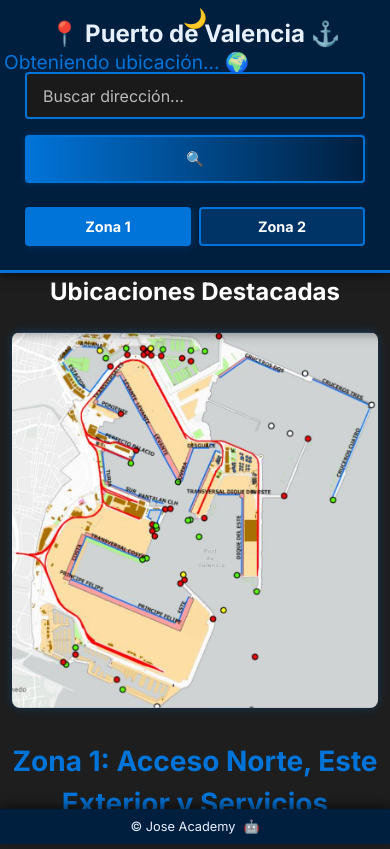
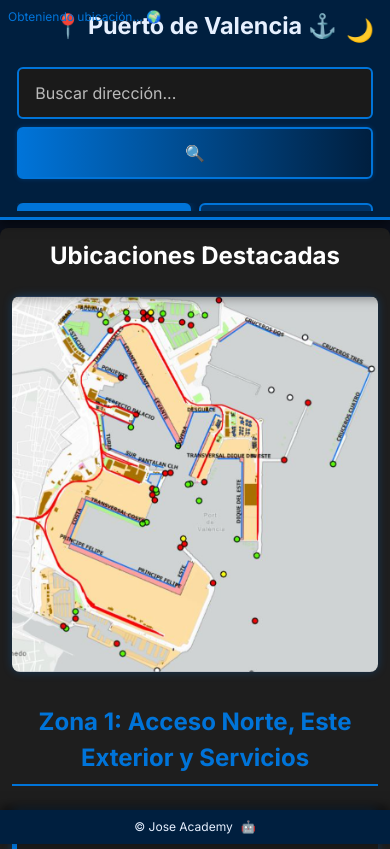
Before and after one commit to Luth0r76/puerto, a plain HTML site: page index.html in a window 390 px wide. Shown: the top 849 px of the page. Drawn offline with nearby package versions, Linux system fonts and the light colour scheme.

Commit message:
Add files via upload

```diff
--- a/css/styles.css
+++ b/css/styles.css
@@ -21,20 +21,21 @@
     --clear-button-color: #bbb;
     --clear-button-hover-color: #e6f0ff;
     --geolocation-status-color: #0074D9;
-    --zone-button-bg: #003366; /* Darker blue for inactive zone buttons */
-    --zone-button-active-bg: #0074D9; /* Brighter blue for active zone button */
+    --zone-button-bg: #003366;
+    --zone-button-active-bg: #0074D9;
+    --header-height: 180px; /* Variable for header height */
 }
 
 /* Day Mode Colors */
 body.day-mode {
-    --bg-color: #f0f4f8; /* Light blue-gray */
-    --text-color: #1a1a1a; /* Dark text */
-    --header-bg: #60a5fa; /* Lighter blue */
+    --bg-color: #f0f4f8;
+    --text-color: #1a1a1a;
+    --header-bg: #60a5fa;
     --header-border: #3b82f6;
-    --container-bg: #f8fafc; /* Light gray */
-    --location-item-bg: #edf2f7; /* Slightly darker light gray */
+    --container-bg: #f8fafc;
+    --location-item-bg: #edf2f7;
     --location-item-border: #3b82f6;
-    --location-text-color: #4a5568; /* Darker gray for description */
+    --location-text-color: #4a5568;
     --button-gradient-start: #3b82f6;
     --button-gradient-end: #2563eb;
     --button-border-color: #3b82f6;
@@ -47,8 +48,8 @@ body.day-mode {
     --clear-button-color: #4a5568;
     --clear-button-hover-color: #1a1a1a;
     --geolocation-status-color: #2563eb;
-    --zone-button-bg: #93c5fd; /* Light blue for inactive zone buttons */
-    --zone-button-active-bg: #3b82f6; /* Brighter blue for active zone button */
+    --zone-button-bg: #93c5fd;
+    --zone-button-active-bg: #3b82f6;
 }
 
 /* Global styles */
@@ -59,7 +60,7 @@ body.day-mode {
 }
 
 body {
-    font-family: 'Inter', sans-serif;
+    font-family: 'Inter', -apple-system, BlinkMacSystemFont, 'Segoe UI', 'Roboto', sans-serif;
     line-height: 1.6;
     background-color: var(--bg-color);
     color: var(--text-color);
@@ -68,10 +69,10 @@ body {
     align-items: center;
     justify-content: flex-start;
     min-height: 100vh;
-    padding-bottom: 4rem; /* Add padding for the fixed footer */
-    /* Base padding-top for larger screens, adjusted in media queries */
-    padding-top: 10rem;
-    transition: background-color 0.3s ease, color 0.3s ease; /* Smooth theme transition */
+    padding-bottom: 4rem;
+    padding-top: var(--header-height);
+    transition: background-color 0.3s ease, color 0.3s ease;
+    overflow-x: hidden; /* Prevent horizontal scrolling */
 }
 
 /* Header styling */
@@ -87,43 +88,49 @@ header {
     flex-direction: column;
     align-items: center;
     gap: 1rem;
-    position: fixed; /* Make header fixed */
+    position: fixed;
     top: 0;
     left: 0;
-    z-index: 1000; /* Ensure it stays on top */
+    z-index: 1000;
     transition: background-color 0.3s ease, border-color 0.3s ease, color 0.3s ease;
+    height: var(--header-height);
 }
 
 header h1 {
-    font-size: 2rem;
+    font-size: clamp(1.5rem, 4vw, 2rem); /* Responsive font size */
     margin-bottom: 0.5rem;
     font-weight: bold;
+    text-align: center;
+    word-wrap: break-word;
 }
 
 .search-bar-container {
     display: flex;
     gap: 0.5rem;
-    width: 90%;
+    width: 95%;
     max-width: 400px;
     position: relative;
 }
 
-.search-input-wrapper { /* New wrapper for input and clear button */
+.search-input-wrapper {
     position: relative;
     flex-grow: 1;
 }
 
 .search-input {
-    width: 100%; /* Take full width of its wrapper */
-    padding: 0.6rem 1rem;
-    padding-right: 2.5rem; /* Space for clear button */
-    border-radius: 0.25rem;
+    width: 100%;
+    padding: 0.75rem 1rem;
+    padding-right: 2.5rem;
+    border-radius: 0.375rem;
     border: 2px solid var(--button-border-color);
-    background-color: var(--location-item-bg); /* Use location item bg for input */
+    background-color: var(--location-item-bg);
     color: var(--text-color);
     font-size: 1rem;
     outline: none;
     transition: background-color 0.3s ease, border-color 0.3s ease, color 0.3s ease;
+    -webkit-appearance: none; /* Remove iOS styling */
+    -moz-appearance: none;
+    appearance: none;
 }
 
 .search-input::placeholder {
@@ -134,15 +141,19 @@ header h1 {
     background: linear-gradient(90deg, var(--button-gradient-start), var(--button-gradient-end));
     border: 2px solid var(--button-border-color);
     color: white;
-    padding: 0.6rem 1rem;
-    border-radius: 0.25rem;
+    padding: 0.75rem 1rem;
+    border-radius: 0.375rem;
     font-weight: bold;
     transition: all 0.3s ease;
     cursor: pointer;
     box-shadow: 0 0 5px var(--button-shadow-color);
+    white-space: nowrap;
+    min-width: 70px;
+    -webkit-tap-highlight-color: transparent; /* Remove tap highlight */
 }
 
-.search-button:hover {
+.search-button:hover,
+.search-button:active {
     background: linear-gradient(90deg, var(--button-hover-gradient-start), var(--button-hover-gradient-end));
     box-shadow: 0 0 10px var(--button-hover-shadow-color);
     transform: translateY(-1px);
@@ -150,7 +161,7 @@ header h1 {
 
 .clear-search-button {
     position: absolute;
-    right: 0.5rem; /* Position inside the input field */
+    right: 0.5rem;
     top: 50%;
     transform: translateY(-50%);
     background: none;
@@ -158,28 +169,39 @@ header h1 {
     color: var(--clear-button-color);
     font-size: 1.2rem;
     cursor: pointer;
-    padding: 0 0.2rem; /* Smaller padding for a tighter fit */
-    display: none; /* Hidden by default */
+    padding: 0.25rem;
+    display: none;
     transition: color 0.3s ease;
+    -webkit-tap-highlight-color: transparent;
+    min-width: 24px;
+    min-height: 24px;
 }
 
-.clear-search-button:hover {
+.clear-search-button:hover,
+.clear-search-button:active {
     color: var(--clear-button-hover-color);
 }
 
 .theme-toggle-button {
     background: none;
     border: none;
-    font-size: 1.8rem; /* Larger emoji */
+    font-size: 1.8rem;
     cursor: pointer;
-    color: var(--text-color); /* Use text color for emoji */
+    color: var(--text-color);
     position: absolute;
     right: 1rem;
     top: 1rem;
     transition: transform 0.3s ease, color 0.3s ease;
+    -webkit-tap-highlight-color: transparent;
+    min-width: 44px;
+    min-height: 44px;
+    display: flex;
+    align-items: center;
+    justify-content: center;
 }
 
-.theme-toggle-button:hover {
+.theme-toggle-button:hover,
+.theme-toggle-button:active {
     transform: scale(1.1);
 }
 
@@ -192,27 +214,34 @@ header h1 {
     display: flex;
     align-items: center;
     gap: 0.3rem;
+    max-width: calc(100% - 6rem);
+    word-wrap: break-word;
 }
 
 .zone-selector-container {
     display: flex;
     gap: 0.5rem;
-    margin-top: 0.5rem; /* Space below search bar */
-    width: 90%;
+    margin-top: 0.5rem;
+    width: 95%;
     max-width: 400px;
     justify-content: center;
+    flex-wrap: wrap;
 }
 
 .zone-button {
     background-color: var(--zone-button-bg);
     color: white;
     padding: 0.5rem 1rem;
-    border-radius: 0.25rem;
+    border-radius: 0.375rem;
     font-weight: bold;
     cursor: pointer;
     border: 2px solid var(--header-border);
     transition: background-color 0.3s ease, border-color 0.3s ease;
-    flex: 1; /* Make buttons take equal width */
+    flex: 1;
+    min-width: 80px;
+    -webkit-tap-highlight-color: transparent;
+    text-align: center;
+    white-space: nowrap;
 }
 
 .zone-button.active {
@@ -220,8 +249,9 @@ header h1 {
     box-shadow: 0 0 8px var(--button-shadow-color);
 }
 
-.zone-button:hover:not(.active) {
-    filter: brightness(1.2); /* Slightly brighter on hover if not active */
+.zone-button:hover:not(.active),
+.zone-button:active:not(.active) {
+    filter: brightness(1.2);
 }
 
 .container {
@@ -242,18 +272,17 @@ header h1 {
     height: auto;
     object-fit: cover;
     margin-bottom: 1.5rem;
-    box-shadow: 0 0 10px var(--button-shadow-color); /* Use button shadow color */
+    box-shadow: 0 0 10px var(--button-shadow-color);
     transition: box-shadow 0.3s ease;
 }
 
-/* Styling for individual location items */
 .location-item {
     background-color: var(--location-item-bg);
     border-left: 5px solid var(--location-item-border);
     box-shadow: 0 0 10px var(--button-shadow-color);
     padding: 1rem;
     margin-bottom: 1rem;
-    border-radius: 0.25rem;
+    border-radius: 0.375rem;
     text-align: left;
     transition: background-color 0.3s ease, border-color 0.3s ease, box-shadow 0.3s ease;
 }
@@ -262,15 +291,16 @@ header h1 {
     font-size: 1.25rem;
     color: var(--text-color);
     margin-bottom: 0.5rem;
+    word-wrap: break-word;
 }
 
 .location-item p {
     font-size: 0.9rem;
     color: var(--location-text-color);
     margin-bottom: 1rem;
+    word-wrap: break-word;
 }
 
-/* Button styling */
 .button-styled {
     display: block;
     width: 100%;
@@ -281,21 +311,27 @@ header h1 {
     color: white;
     text-decoration: none;
     padding: 0.8rem;
-    border-radius: 0.25rem;
+    border-radius: 0.375rem;
     font-weight: bold;
     transition: all 0.3s ease;
     box-shadow: 0 0 10px var(--button-shadow-color);
     cursor: pointer;
+    -webkit-tap-highlight-color: transparent;
+    min-height: 44px;
+    display: flex;
+    align-items: center;
+    justify-content: center;
 }
 
-.button-styled:hover {
+.button-styled:hover,
+.button-styled:active {
     background: linear-gradient(90deg, var(--button-hover-gradient-start), var(--button-hover-gradient-end));
     box-shadow: 0 0 15px var(--button-hover-shadow-color);
     transform: translateY(-2px);
 }
 
 .zone-heading {
-    font-size: 1.75rem;
+    font-size: clamp(1.5rem, 4vw, 1.75rem);
     font-weight: bold;
     color: var(--zone-heading-color);
     margin-top: 2rem;
@@ -304,6 +340,7 @@ header h1 {
     border-bottom: 2px solid var(--zone-heading-color);
     padding-bottom: 0.5rem;
     transition: color 0.3s ease, border-color 0.3s ease;
+    word-wrap: break-word;
 }
 
 .no-results-message {
@@ -314,12 +351,11 @@ header h1 {
     display: none;
 }
 
-/* Footer styles */
 footer {
     position: fixed;
     bottom: 0;
     width: 100%;
-    background-color: var(--header-bg); /* Matching header background */
+    background-color: var(--header-bg);
     color: var(--text-color);
     text-align: center;
     padding: 0.75rem;
@@ -334,7 +370,7 @@ footer {
 
 .robot-emoji {
     display: inline-block;
-    animation: jump 1s infinite alternate; /* Apply jump animation */
+    animation: jump 1s infinite alternate;
 }
 
 @keyframes jump {
@@ -344,134 +380,250 @@ footer {
 }
 
 /* Responsive adjustments */
-/* For screens smaller than 768px (common tablet breakpoint) */
 @media (max-width: 768px) {
-    body {
-        /* Adjusted padding-top to ensure content is not hidden under fixed header */
-        padding-top: 15rem;
+    :root {
+        --header-height: 200px;
     }
+
     header {
-        flex-direction: column; /* Stack header items vertically */
-        padding-bottom: 1rem; /* Add some padding at the bottom of the header */
-        height: auto; /* Allow header height to adjust based on content */
+        padding: 0.75rem;
+        height: var(--header-height);
     }
+
     header h1 {
-        font-size: 1.8rem; /* Slightly smaller title for tablets */
-        margin-bottom: 0.25rem;
+        font-size: clamp(1.4rem, 5vw, 1.8rem);
+        margin-bottom: 0.5rem;
     }
-    .search-bar-container, .zone-selector-container {
-        width: 95%; /* Make search bar and zone selector wider */
-        max-width: none; /* Remove max-width constraint */
-        flex-wrap: wrap; /* Allow items to wrap if needed */
-        justify-content: center; /* Center items when wrapped */
+
+    .search-bar-container {
+        width: 95%;
+        max-width: none;
     }
-    .search-input-wrapper {
-        flex-basis: 100%; /* Input wrapper takes full width */
-        margin-bottom: 0.5rem; /* Space below input before search button */
+
+    .search-input {
+        font-size: 16px; /* Prevent zoom on iOS */
+        padding: 0.75rem 1rem;
     }
+
     .search-button {
-        flex-basis: calc(50% - 0.25rem); /* Make search button take half width */
-        padding: 0.7rem 1rem;
+        padding: 0.75rem 0.75rem;
         font-size: 0.9rem;
+        min-width: 60px;
     }
-    .clear-search-button {
-        right: 0.5rem; /* Keep clear button inside input */
-        font-size: 1rem;
+
+    .theme-toggle-button {
+        top: 0.75rem;
+        right: 0.75rem;
+        font-size: 1.5rem;
     }
-    .theme-toggle-button {
-        position: absolute; /* Keep it absolutely positioned for flexibility */
-        top: 0.5rem; /* Adjust top position */
-        right: 0.5rem; /* Adjust right position */
-        font-size: 1.5rem; /* Smaller emoji for smaller screens */
+
+    .geolocation-status {
+        top: 0.75rem;
+        left: 0.75rem;
+        font-size: 0.8rem;
+        max-width: calc(100% - 8rem);
     }
-    .geolocation-status {
-        position: absolute; /* Keep it absolutely positioned */
-        top: 0.5rem; /* Adjust top position */
-        left: 0.5rem; /* Adjust left position */
-        font-size: 0.8rem; /* Smaller font size */
-        margin-top: 0.5rem; /* Added margin for spacing */
+
+    .zone-selector-container {
+        width: 95%;
+        max-width: none;
     }
+
     .zone-button {
-        padding: 0.4rem 0.8rem; /* Smaller padding for zone buttons */
-        font-size: 0.9rem; /* Smaller font size for zone buttons */
-        flex: 1; /* Ensure they share space equally */
+        padding: 0.5rem 0.75rem;
+        font-size: 0.9rem;
+        min-width: 70px;
     }
+
     .container {
-        padding: 1rem; /* Smaller padding for main container */
-        margin: 0.5rem auto; /* Adjust margin */
+        padding: 1rem;
+        margin: 0.75rem auto;
     }
-    .map-image {
-        margin-bottom: 1rem;
+
+    .location-item {
+        padding: 0.875rem;
+        margin-bottom: 0.875rem;
     }
-    .location-item {
-        padding: 0.8rem;
-        margin-bottom: 0.8rem;
+
+    .location-item h3 {
+        font-size: 1.125rem;
     }
-    .location-item h3 {
-        font-size: 1.1rem; /* Smaller heading for location items */
+
+    .location-item p {
+        font-size: 0.875rem;
     }
-    .location-item p {
-        font-size: 0.85rem; /* Smaller paragraph for location items */
-    }
+
     footer {
         font-size: 0.8rem;
         padding: 0.5rem;
     }
 }
 
-/* For screens smaller than 480px (common phone breakpoint) */
 @media (max-width: 480px) {
-    body {
-        padding-top: 16rem; /* More padding for very small screens */
+    :root {
+        --header-height: 220px;
     }
+
+    header {
+        padding: 0.5rem;
+        height: var(--header-height);
+    }
+
     header h1 {
-        font-size: 1.5rem; /* Even smaller title for phones */
+        font-size: clamp(1.2rem, 6vw, 1.5rem);
+        margin-bottom: 0.5rem;
     }
+
     .search-bar-container {
-        flex-direction: column; /* Stack search input and button vertically */
-        align-items: stretch; /* Stretch items to full width */
+        flex-direction: column;
+        align-items: stretch;
+        gap: 0.5rem;
     }
+
     .search-input-wrapper {
-        margin-bottom: 0.5rem; /* Space between input and search button */
+        width: 100%;
     }
+
+    .search-input {
+        font-size: 16px;
+        padding: 0.75rem 1rem;
+        padding-right: 2.5rem;
+    }
+
     .search-button {
-        flex-basis: auto; /* Let button take natural width */
-        width: 100%; /* Make search button full width */
+        width: 100%;
+        padding: 0.75rem;
+        font-size: 1rem;
     }
+
+    .theme-toggle-button {
+        top: 0.5rem;
+        right: 0.5rem;
+        font-size: 1.4rem;
+    }
+
+    .geolocation-status {
+        top: 0.5rem;
+        left: 0.5rem;
+        font-size: 0.75rem;
+        max-width: calc(100% - 4rem);
+    }
+
     .zone-selector-container {
-        flex-wrap: nowrap; /* Prevent zone buttons from wrapping too much */
-        overflow-x: auto; /* Allow horizontal scrolling if buttons are too wide */
-        -webkit-overflow-scrolling: touch; /* Smooth scrolling on iOS */
-        justify-content: flex-start; /* Align to start when scrolling */
-        padding-bottom: 0.5rem; /* Add padding for scrollbar if present */
+        justify-content: center;
+        overflow-x: auto;
+        -webkit-overflow-scrolling: touch;
+        scrollbar-width: none;
+        -ms-overflow-style: none;
+        padding-bottom: 0.5rem;
     }
+
+    .zone-selector-container::-webkit-scrollbar {
+        display: none;
+    }
+
     .zone-button {
-        flex-shrink: 0; /* Prevent buttons from shrinking too much */
-        min-width: 80px; /* Ensure a minimum width for buttons */
+        flex-shrink: 0;
+        min-width: 70px;
+        padding: 0.5rem 0.75rem;
+        font-size: 0.85rem;
     }
-    .theme-toggle-button, .geolocation-status {
-        font-size: 1.2rem; /* Smaller emojis and text */
-        top: 0.25rem;
-        right: 0.25rem;
-        left: 0.25rem;
-    }
-    .geolocation-status {
-        top: 2.5rem; /* Adjust position relative to title */
-    }
+
     .container {
         padding: 0.75rem;
+        margin: 0.5rem auto;
     }
+
     .location-item {
-        padding: 0.7rem;
+        padding: 0.75rem;
+        margin-bottom: 0.75rem;
     }
+
     .location-item h3 {
         font-size: 1rem;
     }
+
     .location-item p {
         font-size: 0.8rem;
     }
+
     .button-styled {
-        padding: 0.6rem;
-        font-size: 0.85rem;
+        padding: 0.75rem;
+        font-size: 0.9rem;
+    }
+
+    footer {
+        font-size: 0.75rem;
+        padding: 0.5rem;
     }
 }
+
+/* Extra small devices */
+@media (max-width: 320px) {
+    :root {
+        --header-height: 240px;
+    }
+
+    header h1 {
+        font-size: 1.2rem;
+    }
+
+    .search-input {
+        padding: 0.6rem 0.8rem;
+        padding-right: 2.2rem;
+    }
+
+    .search-button {
+        padding: 0.6rem;
+        font-size: 0.9rem;
+    }
+
+    .zone-button {
+        padding: 0.4rem 0.6rem;
+        font-size: 0.8rem;
+        min-width: 60px;
+    }
+
+    .container {
+        padding: 0.6rem;
+    }
+
+    .location-item {
+        padding: 0.6rem;
+    }
+
+    .location-item h3 {
+        font-size: 0.95rem;
+    }
+
+    .location-item p {
+        font-size: 0.75rem;
+    }
+}
+
+/* Accessibility improvements */
+@media (prefers-reduced-motion: reduce) {
+    * {
+        animation-duration: 0.01ms !important;
+        animation-iteration-count: 1 !important;
+        transition-duration: 0.01ms !important;
+    }
+
+    .robot-emoji {
+        animation: none;
+    }
+}
+
+/* High contrast mode */
+@media (prefers-contrast: high) {
+    :root {
+        --button-shadow-color: rgba(255, 255, 255, 0.5);
+    }
+
+    .search-input,
+    .location-item,
+    .button-styled,
+    .zone-button {
+        border-width: 3px;
+    }
+}
```
